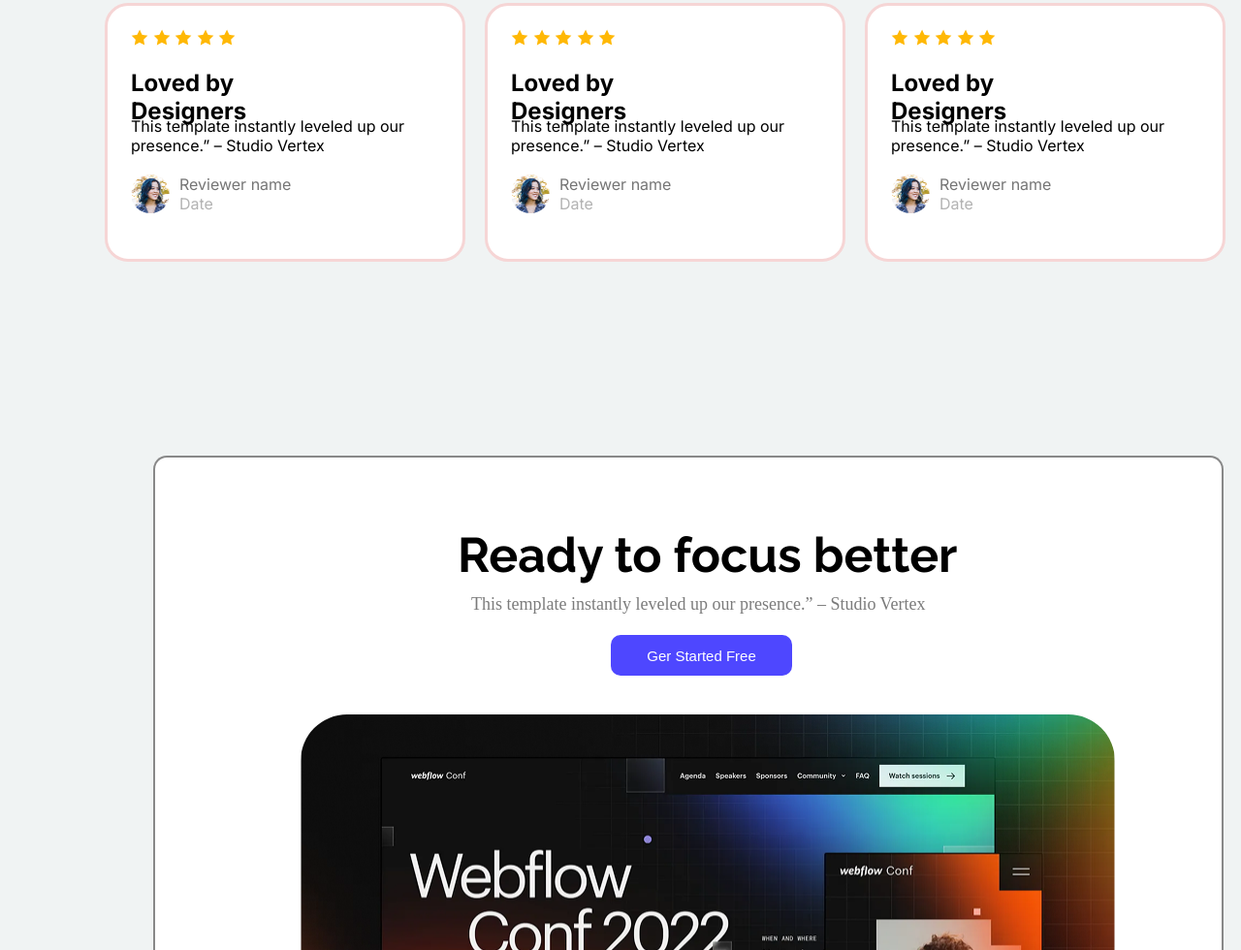
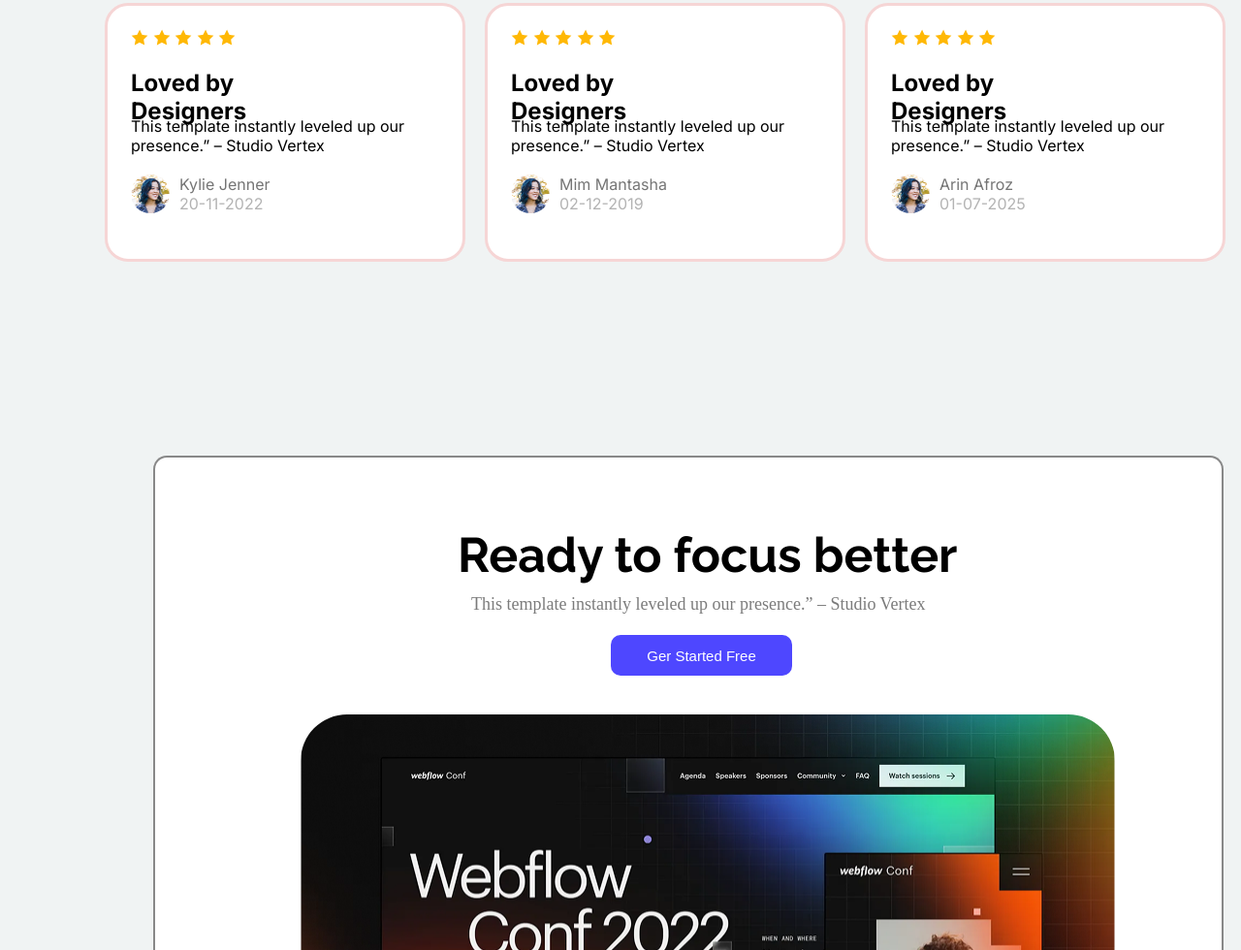
Before and after one commit to ckbossriad/assignment-one, a plain HTML site: page index.html in a window 1280 px wide. Shown: the part 2315-3295 px from the top of the page at 97% size. Drawn offline with Linux system fonts and the light colour scheme.

Commit message:
added name on p option

```diff
--- a/index.html
+++ b/index.html
@@ -92,8 +92,8 @@
                     <img class="avater" src="Assets/avatar.png" alt="">
 
                     <div class="name-date-add">
-                        <p style="margin:0px 0px; color: #757575;">Reviewer name</p>
-                        <p style="margin-top: 0%; color:#B3B3B3">Date</p>
+                        <p style="margin:0px 0px; color: #757575;">Kylie Jenner</p>
+                        <p style="margin-top: 0%; color:#B3B3B3">20-11-2022</p>
                     </div>
                 </div>
                 </div>
@@ -111,8 +111,8 @@
                     <img class="avater" src="Assets/avatar.png" alt="">
 
                     <div class="name-date-add">
-                        <p style="margin:0px 0px; color: #757575;">Reviewer name</p>
-                        <p style="margin-top: 0%; color:#B3B3B3">Date</p>
+                        <p style="margin:0px 0px; color: #757575;">Mim Mantasha</p>
+                        <p style="margin-top: 0%; color:#B3B3B3">02-12-2019</p>
                     </div>
                 </div>
                 </div>
@@ -130,8 +130,8 @@
                     <img class="avater" src="Assets/avatar.png" alt="">
 
                     <div class="name-date-add">
-                        <p style="margin:0px 0px; color: #757575;">Reviewer name</p>
-                        <p style="margin-top: 0%; color:#B3B3B3">Date</p>
+                        <p style="margin:0px 0px; color: #757575;">Arin Afroz</p>
+                        <p style="margin-top: 0%; color:#B3B3B3">01-07-2025</p>
                     </div>
                 </div>
                 </div>
```
